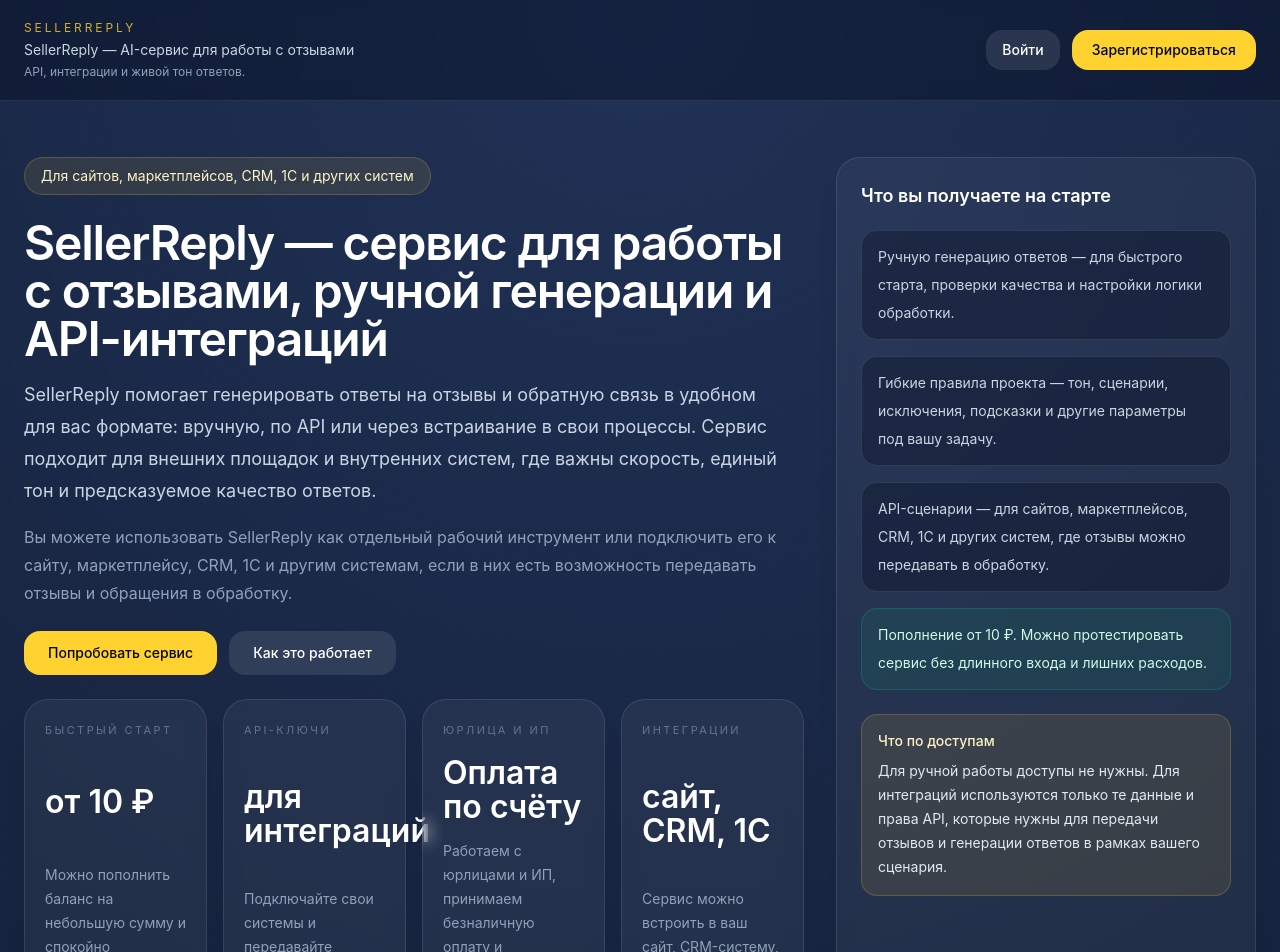
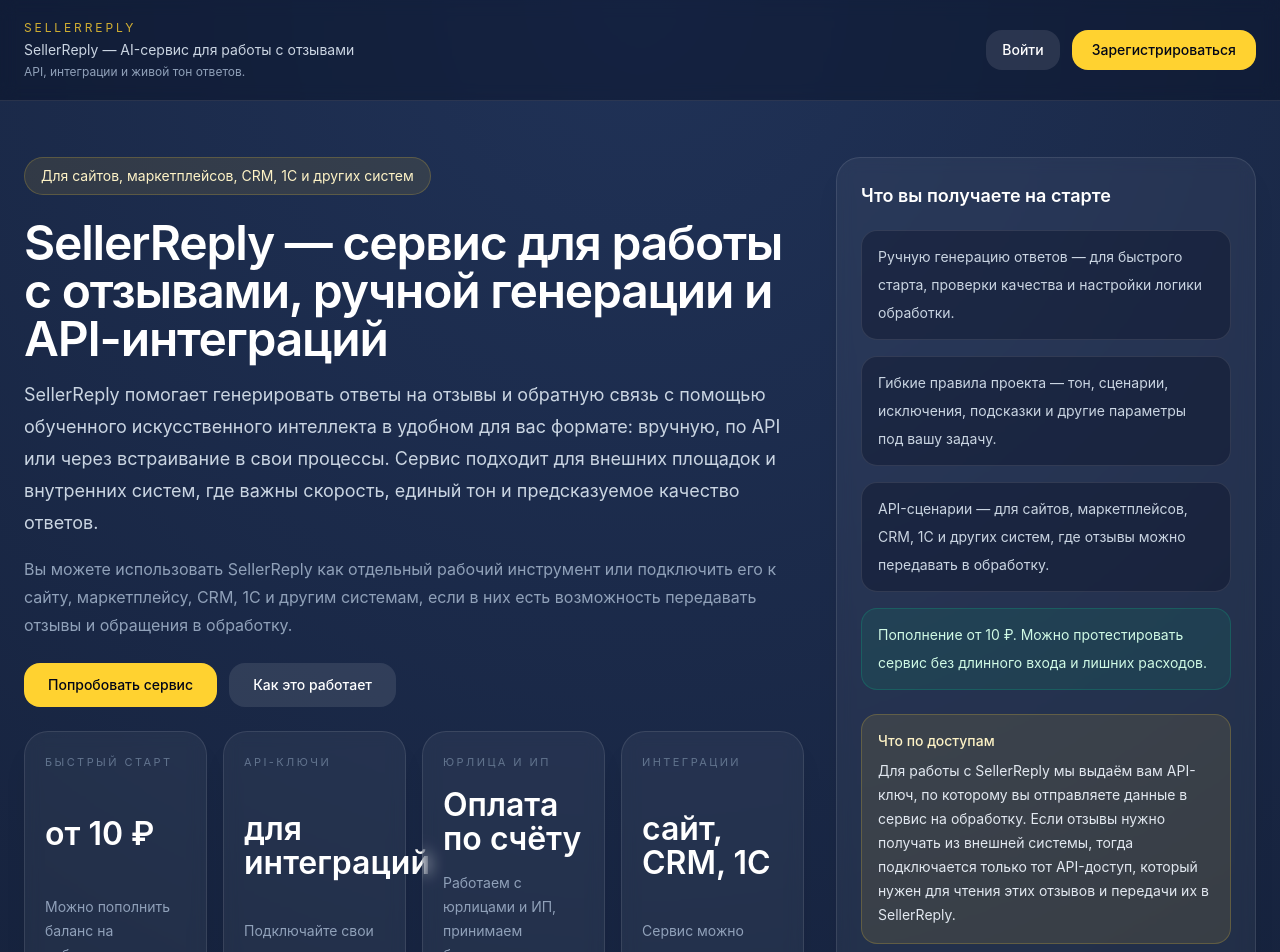
Before and after one commit to Kelevra99/ozon_rewiew_frontend, a Next.js app: page / in a window 1280 px wide. Shown: the top 952 px of the page. Built offline with nearby package versions, Linux system fonts and the light colour scheme; no server answers.

Commit message:
Update landing API and AI wording

```diff
--- a/src/app/page.tsx
+++ b/src/app/page.tsx
@@ -259,11 +259,12 @@
               </h1>
 
               <p className="max-w-3xl text-lg leading-8 text-slate-300">
-                SellerReply помогает генерировать ответы на отзывы и обратную
-                связь в удобном для вас формате: вручную, по API или через
-                встраивание в свои процессы. Сервис подходит для внешних
-                площадок и внутренних систем, где важны скорость, единый тон и
-                предсказуемое качество ответов.
+                SellerReply помогает генерировать ответы на отзывы и
+                обратную связь с помощью обученного искусственного интеллекта в
+                удобном для вас формате: вручную, по API или через встраивание в
+                свои процессы. Сервис подходит для внешних площадок и внутренних
+                систем, где важны скорость, единый тон и предсказуемое качество
+                ответов.
               </p>
 
               <p className="max-w-3xl text-base leading-7 text-slate-400">
@@ -341,9 +342,11 @@
                 Что по доступам
               </div>
               <div className="mt-2 text-sm leading-6 text-slate-200">
-                Для ручной работы доступы не нужны. Для интеграций используются
-                только те данные и права API, которые нужны для передачи
-                отзывов и генерации ответов в рамках вашего сценария.
+                Для работы с SellerReply мы выдаём вам API-ключ, по которому вы
+                отправляете данные в сервис на обработку. Если отзывы нужно
+                получать из внешней системы, тогда подключается только тот
+                API-доступ, который нужен для чтения этих отзывов и передачи их
+                в SellerReply.
               </div>
             </div>
           </div>
```
